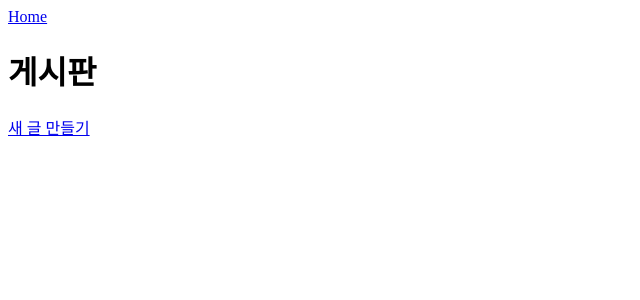
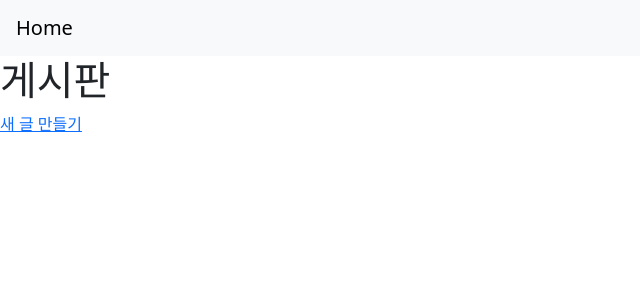
Before and after one commit to Owhen-Min/pjt06, a Django app: page /boards/index/ in a window 1280 px wide. Shown: the top 300 px of the page, without its empty margins (0-640 px from the left). Run offline with Django 4.2, Linux system fonts and the light colour scheme; data that the repository does not hold is empty.

Commit message:
base_html_mod

```diff
--- a/bulletin_board/templates/base.html
+++ b/bulletin_board/templates/base.html
@@ -4,16 +4,14 @@
     <meta charset="UTF-8">
     <meta name="viewport" content="width=device-width, initial-scale=1.0">
     <title>Bulletin</title>
-    <script src="https://cdn.jsdelivr.net/npm/@popperjs/core@2.11.6/dist/umd/popper.min.js" integrity="sha384-oBqDVmMz9ATKxIep9tiCxS/Z9fNfEXiDAYTujMAeBAsjFuCZSmKbSSUnQlmh/jp3" crossorigin="anonymous"></script>
-    <script src="https://cdn.jsdelivr.net/npm/bootstrap@5.2.3/dist/js/bootstrap.min.js" integrity="sha384-cuYeSxntonz0PPNlHhBs68uyIAVpIIOZZ5JqeqvYYIcEL727kskC66kF92t6Xl2V" crossorigin="anonymous"></script>
+    <link href="https://cdn.jsdelivr.net/npm/bootstrap@5.3.3/dist/css/bootstrap.min.css" rel="stylesheet" integrity="sha384-QWTKZyjpPEjISv5WaRU9OFeRpok6YctnYmDr5pNlyT2bRjXh0JMhjY6hW+ALEwIH" crossorigin="anonymous">
 </head>
 <body>
-    <nav class="navbar navbar-lgith bg-light">
+    <nav class="navbar navbar-lgith bg-light px-3">
         <a class="navbar-brand" href="{% url "boards:index" %}">
             Home
         </a>
     </nav>
-
     {% block content %}
     {% endblock content %}
 </body>
```
